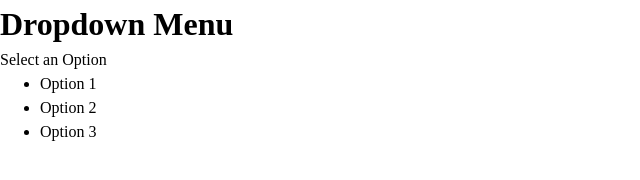
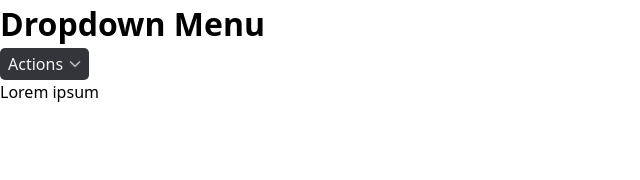
Before and after one commit to dallinjohnson/dropdown-menu, a website built with webpack: page src/index.html in a window 1280 px wide. Shown: the whole page, without its empty margins (0-640 px from the left). Built offline with nearby package versions, Linux system fonts and the light colour scheme.

Commit message:
Implement basic dropdown functionality

```diff
--- a/package.json
+++ b/package.json
@@ -17,5 +17,8 @@
     "webpack": "^5.97.1",
     "webpack-cli": "^6.0.1",
     "webpack-dev-server": "^5.2.0"
+  },
+  "dependencies": {
+    "url-loader": "^4.1.1"
   }
 }
--- a/src/components/App.js
+++ b/src/components/App.js
@@ -3,11 +3,25 @@ import Dropdown from "./Dropdown";
 const App = () => {
   const init = () => {
     const rootElement = document.querySelector("#app");
-    const dropDownMenu = Dropdown(
-      ["Option 1", "Option 2", "Option 3"],
-      "Select an Option"
-    );
+    const options = [
+      {
+        title: "Save",
+        action: () => console.log("SAVE CLICKED"),
+      },
+      {
+        title: "Share",
+        action: () => console.log("SHARE CLICKED"),
+      },
+      {
+        title: "Delete",
+        action: () => console.log("DELETE CLICKED"),
+      },
+    ];
+    const dropDownMenu = Dropdown(options, "Actions");
     rootElement.appendChild(dropDownMenu.getElement());
+    const p = document.createElement("p");
+    p.textContent = "Lorem ipsum";
+    rootElement.appendChild(p);
   };
 
   return { init };
--- a/src/components/Dropdown.js
+++ b/src/components/Dropdown.js
@@ -1,30 +1,74 @@
-const Dropdown = (options, placeholderText) => {
+import expandIconImg from "../assets/icons8-dropdown-50.png";
+
+const Dropdown = (options, label) => {
   let element;
+  let optionList;
+  let expandIcon;
+  let isOpen;
 
   const init = () => {
     element = createElement();
+    isOpen = false;
   };
 
   const createElement = () => {
     const dropdown = document.createElement("div");
     dropdown.classList.add("dropdown");
 
-    const selectedLabel = document.createElement("span");
-    selectedLabel.textContent = placeholderText;
-    dropdown.appendChild(selectedLabel);
+    const button = createToggleButton();
+    dropdown.appendChild(button);
 
-    const optionList = document.createElement("ul");
-    options.map((option) => {
-      const optionItem = document.createElement("li");
-      optionItem.textContent = option;
-      optionItem.addEventListener("click", () => {
-        selectedLabel.textContent = option;
-      });
-      optionList.appendChild(optionItem);
-    });
+    optionList = createOptionsList();
     dropdown.appendChild(optionList);
 
     return dropdown;
+  };
+
+  const createToggleButton = () => {
+    const buttonLabel = document.createElement("span");
+    buttonLabel.textContent = label;
+
+    expandIcon = document.createElement("img");
+    expandIcon.src = expandIconImg;
+    expandIcon.classList.add("expand-icon");
+
+    const toggleButton = document.createElement("div");
+    toggleButton.classList.add("dropdown-toggle-btn");
+    toggleButton.appendChild(buttonLabel);
+    toggleButton.appendChild(expandIcon);
+    toggleButton.addEventListener("click", () => {
+      isOpen ? closeMenu() : openMenu();
+    });
+    return toggleButton;
+  };
+
+  const createOptionsList = () => {
+    const optionList = document.createElement("ul");
+
+    options.map((option) => {
+      const optionItem = document.createElement("li");
+      optionItem.textContent = option.title;
+
+      optionItem.addEventListener("click", () => {
+        closeMenu();
+        option.action();
+      });
+
+      optionList.appendChild(optionItem);
+    });
+    return optionList;
+  };
+
+  const closeMenu = () => {
+    optionList.classList.remove("open");
+    expandIcon.classList.remove("flipped");
+    isOpen = false;
+  };
+
+  const openMenu = () => {
+    optionList.classList.add("open");
+    expandIcon.classList.add("flipped");
+    isOpen = true;
   };
 
   init();
--- a/src/styles.css
+++ b/src/styles.css
@@ -66,3 +66,57 @@ h6 {
 #__next {
   isolation: isolate;
 }
+
+html {
+  font-family: system-ui, -apple-system, BlinkMacSystemFont, "Segoe UI", Roboto,
+    Oxygen, Ubuntu, Cantarell, "Open Sans", "Helvetica Neue", sans-serif;
+}
+
+.dropdown {
+  user-select: none;
+  position: relative;
+  width: max-content;
+}
+
+.dropdown-toggle-btn {
+  display: flex;
+  align-items: center;
+  gap: 6px;
+  padding: 4px 8px;
+  background-color: rgb(51, 53, 58);
+  color: whitesmoke;
+  border-radius: 5px;
+}
+
+.dropdown ul {
+  display: none;
+  list-style: none;
+  padding: 0;
+  position: absolute;
+  width: 100%;
+  background-color: rgb(253, 253, 253);
+  border: 1px solid rgb(226, 223, 238);
+  border-radius: 5px;
+}
+
+.dropdown li {
+  padding: 4px 8px;
+}
+
+.dropdown li:hover {
+  background-color: rgb(220, 232, 255);
+  width: 100%;
+}
+
+.dropdown ul.open {
+  display: inline-block;
+}
+
+.expand-icon {
+  height: 0.75rem;
+  filter: invert(1);
+}
+
+.flipped {
+  rotate: 180deg;
+}
--- a/webpack.config.js
+++ b/webpack.config.js
@@ -15,6 +15,10 @@ module.exports = {
         test: /\.css$/, // Match CSS files
         use: ["style-loader", "css-loader"], // Inject CSS into the DOM
       },
+      {
+        test: /\.(png|jpe?g|gif|svg)$/i, // Match image file extensions
+        type: "asset/resource", // Built-in Webpack 5 asset handling
+      },
     ],
   },
   plugins: [
```
Also changed, not shown: src/assets/icons8-dropdown-50.png (added), 1 other file.
